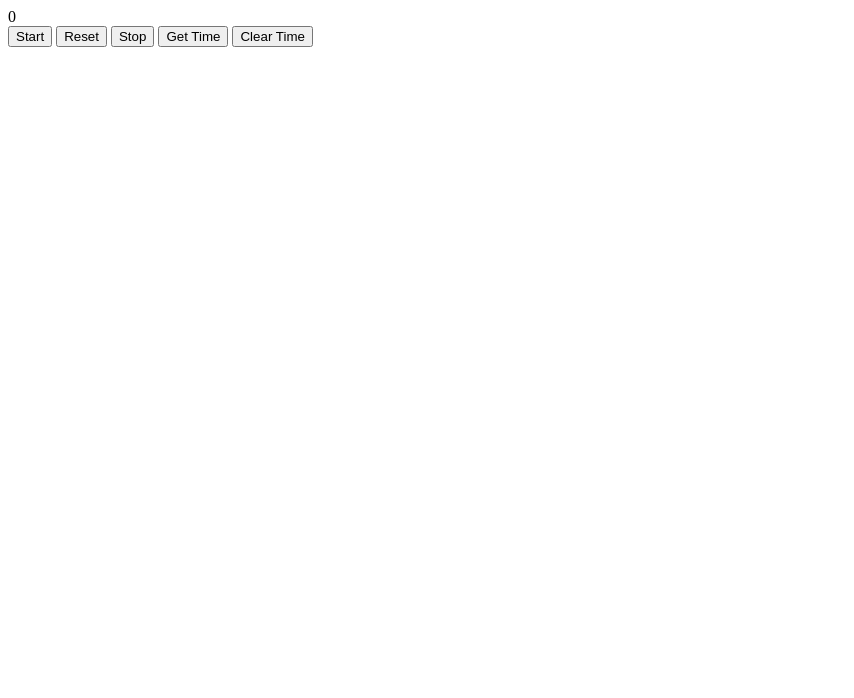
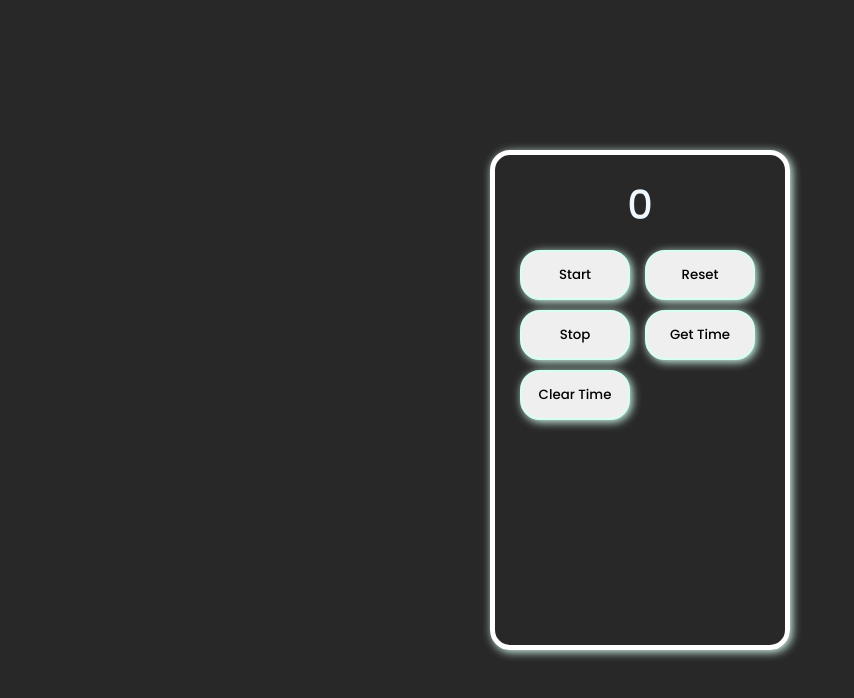
Before and after one commit to AshayaSah/Stopwatch, a plain HTML site: page index.html in a window 1280 px wide. Shown: the whole page, without its empty margins (0-854 px from the left). Drawn offline with Linux system fonts and the light colour scheme.

Commit message:
CSS updated

```diff
--- /dev/null
+++ b/css/style.css
@@ -0,0 +1,85 @@
+@import url('https://fonts.googleapis.com/css2?family=Poppins:wght@500&display=swap');
+*{
+	margin: 0;
+	padding: 0;
+	box-sizing: border-box;
+	font-family: 'Poppins', 'sans-serif';
+}
+
+.main{
+    width: 100%;
+    min-height: 100vh;
+    background: rgb(40, 40, 40);
+
+    display: flex;
+    justify-content: center;
+    align-items: center;
+}
+
+.container{
+    width: 300px;
+    height: 500px;
+    border: 5px solid white;
+    border-radius: 20px;
+    box-shadow: 2px 2px 10px rgb(214, 255, 241);
+    padding: 20px;
+}
+
+.display{
+    text-align: center;
+    height: 50px;
+    color: aliceblue;
+    font-size: 40px;
+    margin-bottom: 20px;
+}
+
+.mybtns {
+    display: grid;
+    grid-template-columns: auto auto;
+}
+
+button{
+    height: 50px;
+    width: 110px;
+    margin: 5px;
+    border-radius: 20px;
+    border: 2px solid rgb(214, 255, 241);
+    box-shadow: 2px 2px 10px rgb(214, 255, 241);
+}
+
+button:hover{
+    color: white;
+    background-color: rgb(36, 36, 36);
+    border: 2px solid white;
+    transition: 0.3s;
+}
+
+.output {
+    color: white;
+    text-align: center;
+    margin-top: 20px;
+    height: 175px;
+    overflow: hidden; /* Hide both scrollbars initially */
+}
+
+.output::-webkit-scrollbar {
+    width: 0;  /* Minimal width for the scrollbar */
+    height: 0; /* Minimal height for the scrollbar */
+}
+
+.output:hover {
+    overflow-y: auto; /* Show vertical scrollbar on hover */
+}
+
+.output:hover::-webkit-scrollbar {
+    width: 5px;  /* Set a minimal width for the scrollbar when hovered */
+}
+
+.output:hover::-webkit-scrollbar-thumb {
+    background-color: rgba(255, 255, 255, 0.5); /* Color of the scrollbar thumb */
+    border-radius: 10px; /* Rounded corners for the scrollbar thumb */
+}
+
+.output:hover::-webkit-scrollbar-track {
+    background: rgba(0, 0, 0, 0.1); /* Color of the scrollbar track */
+}
--- a/index.html
+++ b/index.html
@@ -4,18 +4,11 @@
     <meta charset="UTF-8">
     <meta name="viewport" content="width=device-width, initial-scale=1.0">
     <title>Document</title>
+    <link rel="stylesheet" href="css/style.css">
 </head>
 
-<style>
-
-
-
-
-
-
-</style>
-
 <body>
+    <div class="main">
         <div class="container">
             <div class="display">
                 0
@@ -28,67 +21,11 @@
                 <button class="clearTime">Clear Time</button>
             </div>
             <div class="output">
-
+            </div>
         </div>
     </div>
 
-<script>
-
-let display = document.querySelector('.display');
-let start = document.querySelector('.start');
-let reset = document.querySelector('.reset');
-let stopBtn = document.querySelector('.stop');
-let getTime = document.querySelector('.getTime');
-let clearTime = document.querySelector('.clearTime');
-let output = document.querySelector(".output");
-
-
-let currTime = 0;
-
-let intervalId = null;
-
-const startTime = () => {
-
-    if(intervalId){
-        return;
-    };
-    intervalId = setInterval(() => {
-        display.innerText = ++currTime;
-        // console.log(currTime);
-    },1000);
-};
-
-const stopTime = () => {
-    clearInterval(intervalId);
-    intervalId = null;
-};
-
-start.addEventListener('click', () => {
-    startTime();
-});
-
-stopBtn.addEventListener('click', () => {
-    stopTime();
-});
-
-reset.addEventListener('click', () => {
-    currTime = 0;
-    display.innerText = currTime;
-    stopTime();
-});
-
-getTime.addEventListener('click', () => {
-    let innerOutputDiv = document.createElement('div');
-    // innerOutputDiv.classList.add('innerDiv');
-    innerOutputDiv.innerHTML = `${currTime} seconds is elapsed.`;
-    output.append(innerOutputDiv);
-});
-
-clearTime.addEventListener('click', () => {
-    output.innerHTML = '';
-})
-
-</script>
+<script src="js/script.js"></script>
 
 </body>
 </html>
--- /dev/null
+++ b/js/script.js
@@ -0,0 +1,56 @@
+
+let display = document.querySelector('.display');
+let start = document.querySelector('.start');
+let reset = document.querySelector('.reset');
+let stopBtn = document.querySelector('.stop');
+let getTime = document.querySelector('.getTime');
+let clearTime = document.querySelector('.clearTime');
+let output = document.querySelector(".output");
+
+
+let currTime = 0;
+
+let intervalId = null;
+
+const startTime = () => {
+
+    if(intervalId){
+        return;
+    };
+    intervalId = setInterval(() => {
+        display.innerText = ++currTime;
+        // console.log(currTime);
+    },1000);
+};
+
+const stopTime = () => {
+    clearInterval(intervalId);
+    intervalId = null;
+};
+
+start.addEventListener('click', () => {
+    startTime();
+});
+
+stopBtn.addEventListener('click', () => {
+    stopTime();
+});
+
+reset.addEventListener('click', () => {
+    currTime = 0;
+    display.innerText = currTime;
+    stopTime();
+});
+
+getTime.addEventListener('click', () => {
+    let innerOutputDiv = document.createElement('div');
+    // innerOutputDiv.classList.add('innerDiv');
+    innerOutputDiv.innerHTML = `${currTime} seconds is elapsed.`;
+    output.append(innerOutputDiv);
+
+    output.scrollTop = output.scrollHeight;
+});
+
+clearTime.addEventListener('click', () => {
+    output.innerHTML = '';
+})
```
Lines whose indentation alone changed are shown as unchanged.
